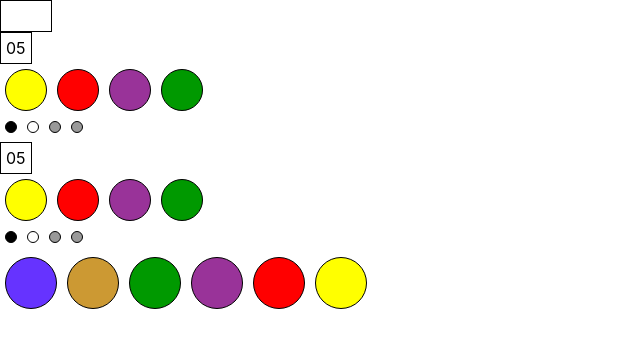
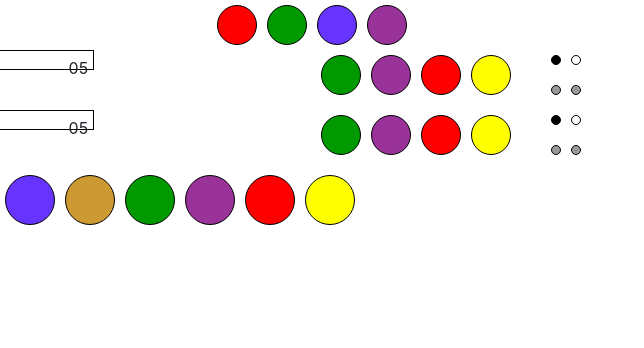
Before and after one commit to singhroshan1999/small-react-projects, a React (Create React App) app: page / in a window 1280 px wide. Shown: the top 348 px of the page, without its empty margins (0-644 px from the left). Built offline with nearby package versions, Linux system fonts and the light colour scheme.

Commit message:
added random result generator created

```diff
--- a/public/index.html
+++ b/public/index.html
@@ -19,6 +19,11 @@
       work correctly both with client-side routing and a non-root public URL.
       Learn how to configure a non-root public URL by running `npm run build`.
     -->
+
+    <link rel="stylesheet" href="https://maxcdn.bootstrapcdn.com/bootstrap/4.1.3/css/bootstrap.min.css">
+    <script src="https://ajax.googleapis.com/ajax/libs/jquery/3.3.1/jquery.min.js"></script>
+    <script src="https://cdnjs.cloudflare.com/ajax/libs/popper.js/1.14.3/umd/popper.min.js"></script>
+    <script src="https://maxcdn.bootstrapcdn.com/bootstrap/4.1.3/js/bootstrap.min.js"></script>
     <title>Mastermind Game</title>
   </head>
   <body>
--- a/src/App.css
+++ b/src/App.css
@@ -42,3 +42,7 @@
   width:20px;
   height: 20px;
 }
+
+.markerDiv {
+  width:50px;
+}
--- a/src/App.js
+++ b/src/App.js
@@ -5,11 +5,29 @@ import ListSelected from './container/ListSelected';
 import Result from './container/result';
 
 class App extends Component {
+  result = () => {
+    let rint = () => Math.floor((Math.random() * 5) + 1);
+    let i = 0;
+    const arr = [];
+    while ( arr.length < 4) {
+      i = rint();
+      // (arr.includes(i))? null : arr.push(i);
+      if(!arr.includes(i)) arr.push(i);
+    }
+    return arr;
+  }
+  constructor(props){
+    super(props)
+    this.state = {
+      pattern : this.result()
+    }
+  }
 
   render() {
+    // alert(this.result());
     return (
-<React.Fragment>
-<Result />
+<React.Fragment  >
+<Result pattern = {this.state.pattern} />
 <ListSelected />
 <Selector />
 </React.Fragment>
--- a/src/container/result.js
+++ b/src/container/result.js
@@ -1,8 +1,30 @@
 import React from 'react';
+import Element from '../element';
+
 
 const Reault = (props) => {
+    const colors = {
+        0:"#FFFF00",
+        1:"#CC9933",
+        2:"#FF0000",
+        3:"#6633FF",
+        4:"#993399",
+        5:"#009900"
+    };
+    const pat = props.pattern;
+    // const key = ['yello']
+    const circles =
+    <React.Fragment>
+    <Element.SelectedCircle colors = {colors[pat[0]]} />
+    <Element.SelectedCircle colors = {colors[pat[1]]} />
+    <Element.SelectedCircle colors = {colors[pat[2]]} />
+    <Element.SelectedCircle colors = {colors[pat[3]]} />
+    </React.Fragment>;
     return (
-        <div className="border">&nbsp;</div>
+        <div className="">
+                <div className="col-4 d-flex flex-row-reverse">{circles}</div>
+
+        </div>
     )
 }
 
--- a/src/container/selected.js
+++ b/src/container/selected.js
@@ -26,17 +26,18 @@ const selected = (props) => {//use loop here
     </React.Fragment>;
 
     const marker =
-    <React.Fragment>
+    <div className="markerDiv">
     <Element.MarkerCircle colors = {markerColor["black"]} />
     <Element.MarkerCircle colors = {markerColor["white"]} />
     <Element.MarkerCircle colors = {markerColor["grey"]} />
     <Element.MarkerCircle colors = {markerColor["grey"]} />
-    </React.Fragment>;
+    </div>;
 
-    return <div>
+    return <div className="row">
         <Element.SerialNo />
-        <div>{circles}</div>
-        <div>{marker}</div>
+        <div className="col-4 d-flex flex-row-reverse">{circles}</div>
+        <div className="col">{marker}</div>
+        <div className="col-4"></div>
     </div>
 }
 
--- a/src/element.js
+++ b/src/element.js
@@ -11,11 +11,11 @@ const Element = {
     },
     MarkerCircle:(props) => {
         const color = {backgroundColor:props.colors};
-        return <div className="markerCircle" style={color}>&nbsp;</div>
+        return <span className="markerCircle" style={color}>&nbsp;</span>
 
     },
     SerialNo: (props) => {
-        return <div className="serialNo">05</div>
+        return <div className="serialNo col-1 d-flex flex-row-reverse">05</div>
     }
 }
 
```
